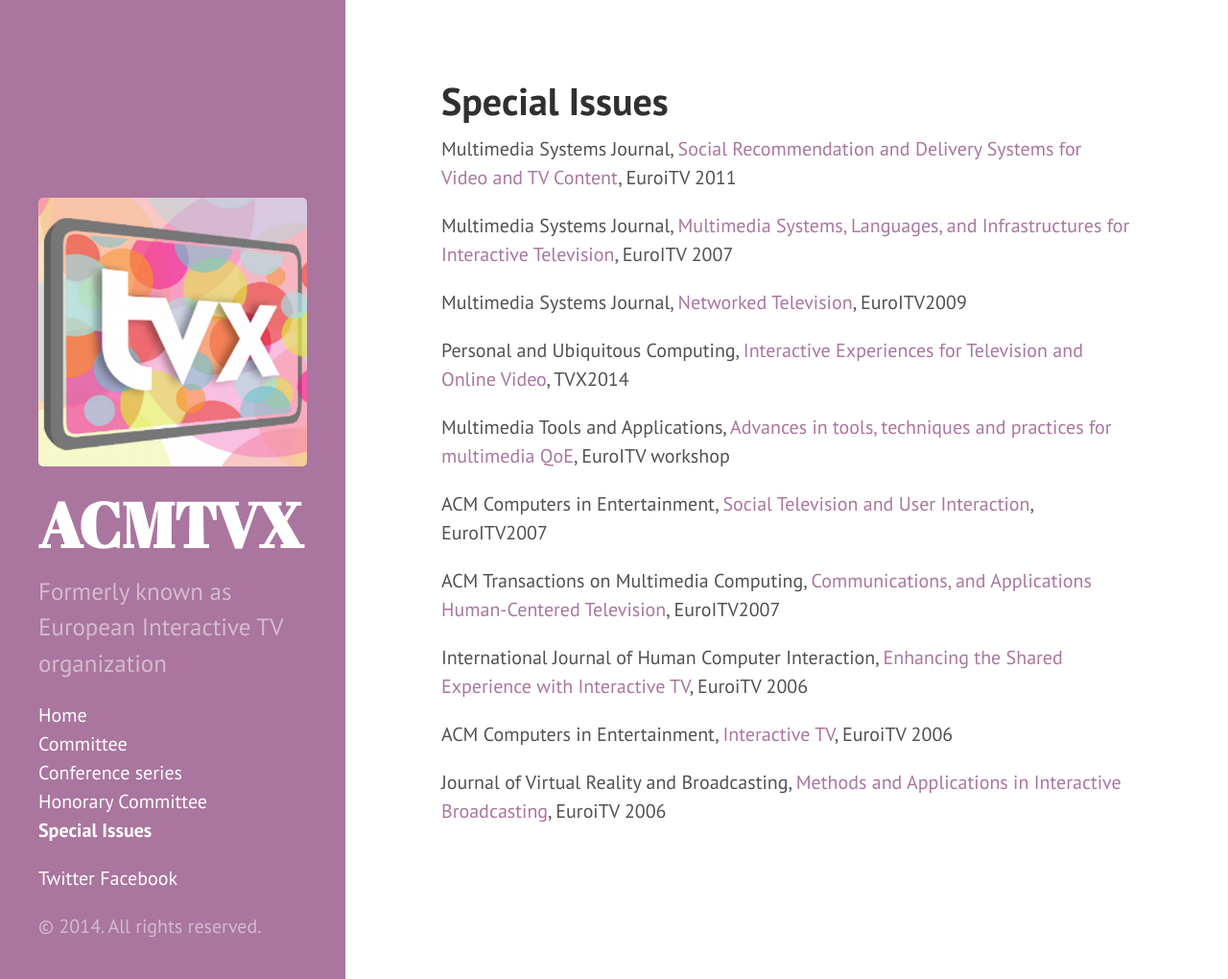
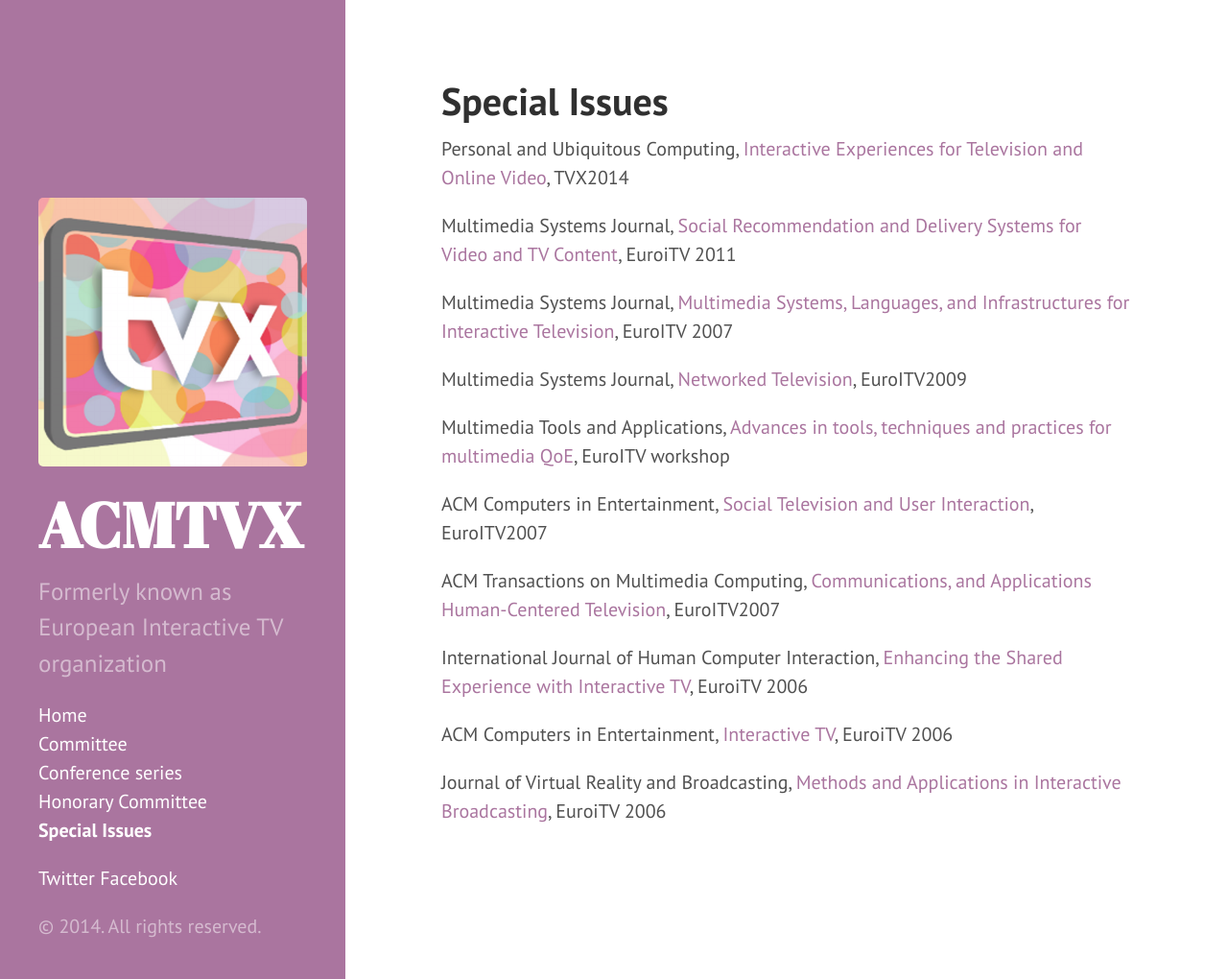
Before and after one commit to acmtvx/www, a Jekyll site: the page built from special_issues.md, in a window 1280 px wide and 1020 px high. Shown: the whole window at 96% size. Built offline with Jekyll 4.4.1, drawn with Linux system fonts in a browser that asks for light colours; Markdown is read by kramdown in place of the engine named in the settings.

```diff
--- a/special_issues.md
+++ b/special_issues.md
@@ -2,14 +2,13 @@
 layout: page
 title: Special Issues
 ---
+Personal and Ubiquitous Computing, [Interactive Experiences for Television and Online Video](http://pucitvandvideoexperiences.wordpress.com), TVX2014
 
 Multimedia Systems Journal, [Social Recommendation and Delivery Systems for Video and TV Content](http://link.springer.com/article/10.1007/s00530-013-0345-x), EuroiTV 2011
 
 Multimedia Systems Journal,	[Multimedia Systems, Languages, and Infrastructures for Interactive Television](http://link.springer.com/journal/530/14/2/), EuroITV 2007
 
 Multimedia Systems Journal,	[Networked Television](http://link.springer.com/journal/530/17/1/page/1), EuroITV2009
-
-Personal and Ubiquitous Computing, [Interactive Experiences for Television and Online Video](http://pucitvandvideoexperiences.wordpress.com), TVX2014
 
 Multimedia Tools and Applications, [Advances in tools, techniques and practices for multimedia QoE](http://link.springer.com/article/10.1007%2Fs11042-014-2203-z), EuroITV workshop
 
```
